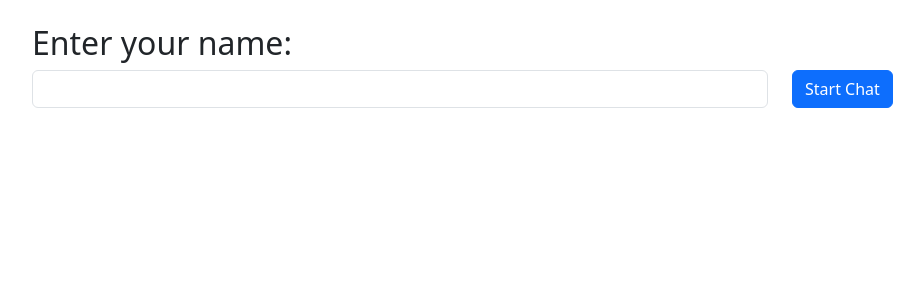
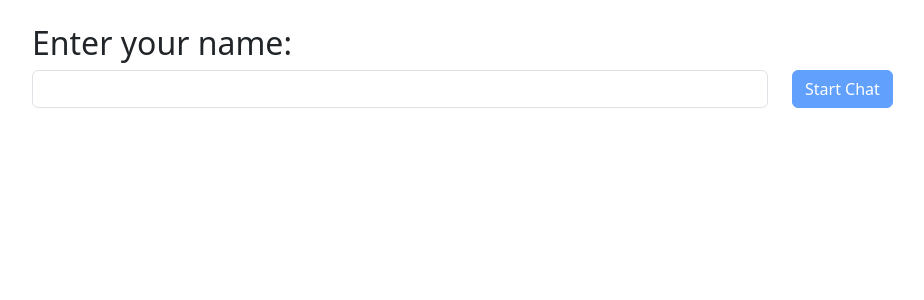
Before and after one commit to courses-yemelianau/walkie-talkie-web, a React (Create React App) app: page / in a window 1280 px wide. Shown: the top 300 px of the page, without its empty margins (50-974 px from the left). Built offline with nearby package versions, Linux system fonts and the light colour scheme.

Commit message:
✨ feat(App.tsx): disable Start Chat button when draft is empty to prevent invalid usernames

```diff
--- a/src/App.tsx
+++ b/src/App.tsx
@@ -1,53 +1,37 @@
 import React, { useState } from 'react';
-import { Container, Row, Col, Form, Button, Alert, Badge } from 'react-bootstrap';
+import { Container, Row, Col, Form, Button, Badge } from 'react-bootstrap';
 import SendMessageForm from './components/SendMessageForm';
 import ReceivedMessages from './components/ReceivedMessages';
 
 const App: React.FC = () => {
     const [draft, setDraft] = useState('');
     const [username, setUsername] = useState('');
-    const [showAlert, setShowAlert] = useState(false);
 
     const handleDraftChange = (e: React.ChangeEvent<HTMLInputElement>) => {
         setDraft(e.target.value);
     };
 
     const handleStartChat = () => {
-        const name = draft.trim();
-        if (!name) {
-            setShowAlert(true);
-            setTimeout(() => {
-                setShowAlert(false);
-            }, 3000);
-        } else {
-            setUsername(name);
-        }
+        setUsername(draft.trim());
     };
 
     return (
         <Container className="mt-4">
-            <div>
             <h2>Enter your name: <Badge bg="primary">{username}</Badge></h2>
             <Row>
                 <Col xs={8}>
                     <Form.Control type="text" value={draft} onChange={handleDraftChange} />
                 </Col>
                 <Col xs={4}>
-                        <Button onClick={handleStartChat}>Start Chat</Button>
+                    <Button onClick={handleStartChat} disabled={!draft.trim()}>Start Chat</Button>
                 </Col>
             </Row>
-                {showAlert && (
-                    <Alert variant="danger" className="mt-3" dismissible>
-                        Please enter a valid username.
-                    </Alert>
-                )}
-            </div>
             {username && (
-                <div>
+                <>
                     <SendMessageForm />
                     <hr />
                     <ReceivedMessages />
-                </div>
+                </>
             )}
         </Container>
     );
```
Lines whose indentation alone changed are shown as unchanged.
